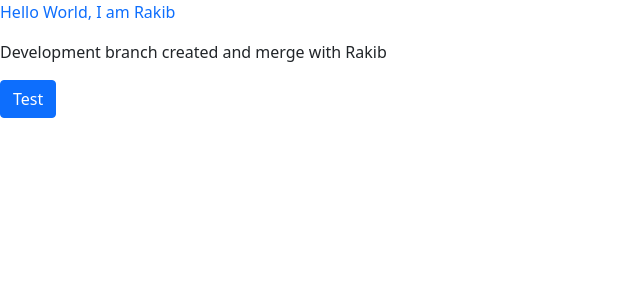
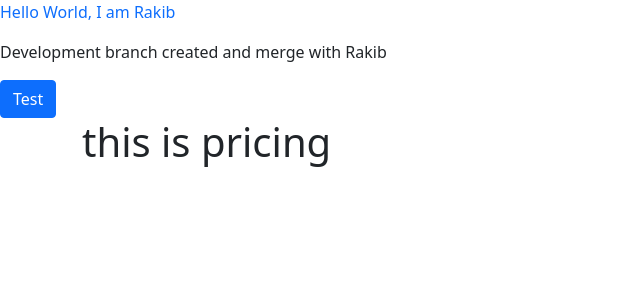
Before and after one commit to Rakib544/easy-essay-writing, a Next.js app: page / in a window 1280 px wide. Shown: the top 300 px of the page, without its empty margins (0-640 px from the left). Built offline with nearby package versions, Linux system fonts and the light colour scheme.

Commit message:
push pricing

```diff
--- a/pages/index.js
+++ b/pages/index.js
@@ -1,9 +1,12 @@
+import Pricing from "../src/components/pricing/pricing";
+
 export default function Home() {
   return (
     <div>
       <p className="font-bold text-primary">Hello World, I am Rakib</p>
       <p>Development branch created and merge with Rakib</p>
       <button className="btn btn-primary">Test</button>
+      <Pricing/>
     </div>
   );
 }
--- /dev/null
+++ b/src/components/pricing/pricing.js
@@ -0,0 +1,11 @@
+import React from 'react';
+
+const Pricing = () => {
+    return (
+        <div className="container">
+            <h1>this is pricing</h1>
+        </div>
+    );
+};
+
+export default Pricing;
--- /dev/null
+++ b/src/data/pricedata.js
@@ -0,0 +1,3 @@
+const sagor = [
+
+]
```
